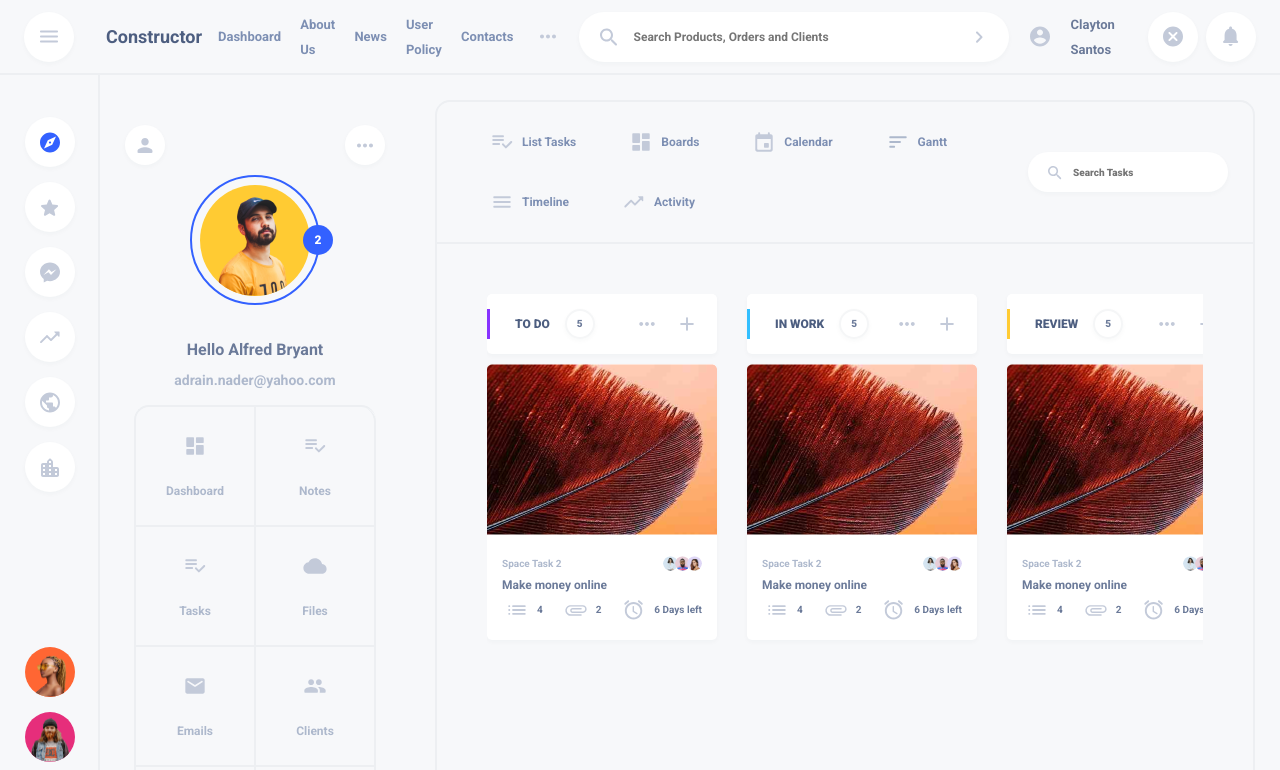
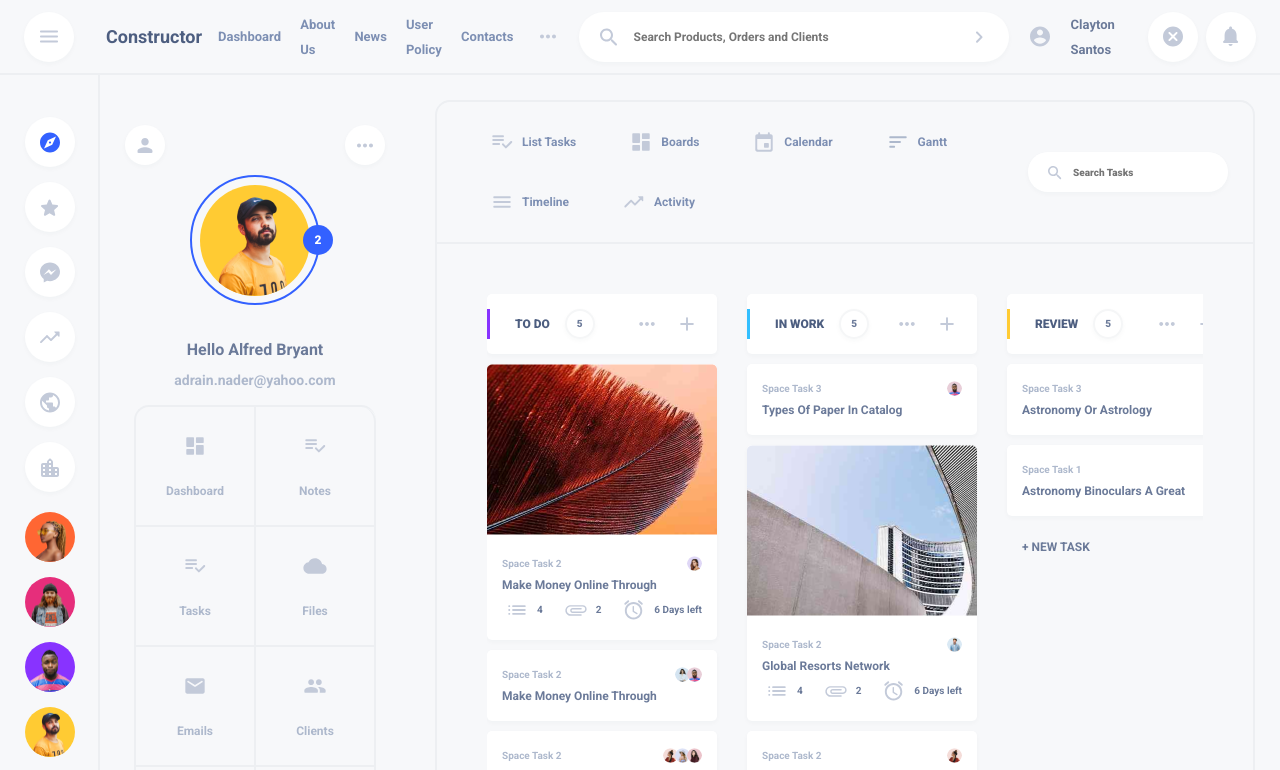
Before and after one commit to AyushBobale/NextDash, a Next.js app in the folder src/: page / in a window 1280 px wide. Shown: the top 770 px of the page. Built offline with nearby package versions, Linux system fonts and the light colour scheme.

Commit message:
css fixes

```diff
--- a/src/src/app/components/Todo.tsx
+++ b/src/src/app/components/Todo.tsx
@@ -35,7 +35,9 @@ const Todo = ({ image, taskCategory, taskName, profiles, duration }) => {
             <span>
               <Image src={Attachment} alt="" /> {duration?.attachments}
             </span>
-            <span>
+            <span
+              className={duration?.daysLeft <= 1 ? styles["red-filter"] : ""}
+            >
               <Image src={Time} alt="" />
               {duration?.daysLeft} Days left
             </span>
--- a/src/src/app/components/TodoCol.tsx
+++ b/src/src/app/components/TodoCol.tsx
@@ -1,25 +1,10 @@
 import Add from "../../../public/static/images/add.svg";
-import Avtaar1 from "../../../public/static/images/Avatar Image.png";
-import Avtaar2 from "../../../public/static/images/Avatar Image(1).png";
-import Avtaar3 from "../../../public/static/images/Avatar Image(2).png";
-import Avtaar4 from "../../../public/static/images/Avatar Image(3).png";
 import Image from "next/image";
-import Task1 from "../../../public/static/images/task1.png";
 import ThreeDotsH from "../../../public/static/images/h-3-dots.svg";
 import Todo from "./Todo";
 import styles from "../components/css/TodoCol.module.css";
 
-const tasks = [
-  {
-    image: Task1,
-    taskCategory: "Space Task 2",
-    taskName: "Make money online",
-    avtaar: [Avtaar1, Avtaar2, Avtaar3],
-    duration: { tasks: 4, attachments: 2, daysLeft: 6 },
-  },
-];
-
-const TodoCol = ({ title, color, todos }) => {
+const TodoCol = ({ title, color, tasks }) => {
   return (
     <div className={styles["todo-col"]}>
       <div className={styles["todo-col-head-wrapper"]}>
@@ -51,6 +36,7 @@ const TodoCol = ({ title, color, todos }) => {
           );
         })}
       </div>
+      <span className={styles["new-task"]}>+ NEW TASK</span>
     </div>
   );
 };
--- a/src/src/app/components/TodoContainer.tsx
+++ b/src/src/app/components/TodoContainer.tsx
@@ -1,13 +1,106 @@
 import Activity from "../../../public/static/images/trend.svg";
+import Avtaar1 from "../../../public/static/images/Avatar Image.png";
+import Avtaar2 from "../../../public/static/images/Avatar Image(1).png";
+import Avtaar3 from "../../../public/static/images/Avatar Image(2).png";
+import Avtaar4 from "../../../public/static/images/Avatar Image(3).png";
+import Avtaar5 from "../../../public/static/images/Avatar Image(4).png";
+import Avtaar6 from "../../../public/static/images/Avatar Image(5).png";
+import Avtaar7 from "../../../public/static/images/Avatar Image(6).png";
+import Avtaar8 from "../../../public/static/images/Avatar Image(7).png";
+import Avtaar9 from "../../../public/static/images/Avatar Image(8).png";
 import Calender from "../../../public/static/images/event.svg";
 import Dashboard from "../../../public/static/images/dashboard.svg";
 import Gantt from "../../../public/static/images/gantt.svg";
 import Image from "next/image";
 import Search from "../../../public/static/images/search.svg";
+import Task1 from "../../../public/static/images/task1.png";
+import Task2 from "../../../public/static/images/task2.png";
 import Tasks from "../../../public/static/images/tasks.svg";
 import TimeLine from "../../../public/static/images/ham-menu.svg";
 import TodoCol from "./TodoCol";
 import styles from "../components/css/TodoContainer.module.css";
+
+const taskTodo = [
+  {
+    image: Task1,
+    taskCategory: "Space Task 2",
+    taskName: "Make Money Online Through",
+    avtaar: [Avtaar1],
+    duration: { tasks: 4, attachments: 2, daysLeft: 6 },
+  },
+  {
+    taskCategory: "Space Task 2",
+    taskName: "Make Money Online Through",
+    avtaar: [Avtaar2, Avtaar3],
+  },
+  {
+    taskCategory: "Space Task 2",
+    taskName: "Search Engine Optimization ...",
+    avtaar: [Avtaar4, Avtaar5, Avtaar6],
+  },
+  {
+    taskCategory: "Space Task 2",
+    taskName: "Characteristics Of A Successful",
+    avtaar: [Avtaar7],
+  },
+  {
+    taskCategory: "Space Task 2",
+    taskName: "Getting Free Publicity",
+    avtaar: [Avtaar8],
+  },
+  {
+    taskCategory: "Space Task 2",
+    taskName: "Importance Of The Custom ...",
+    avtaar: [Avtaar9],
+  },
+];
+
+const taskWork = [
+  {
+    taskCategory: "Space Task 3",
+    taskName: "Types Of Paper In Catalog",
+    avtaar: [Avtaar2],
+  },
+  {
+    image: Task2,
+    taskCategory: "Space Task 2",
+    taskName: "Global Resorts Network",
+    avtaar: [Avtaar8],
+    duration: { tasks: 4, attachments: 2, daysLeft: 6 },
+  },
+  {
+    taskCategory: "Space Task 2",
+    taskName: "Development Apps",
+    avtaar: [Avtaar6],
+  },
+  {
+    taskCategory: "Space Task 2",
+    taskName: "Copper Canyon",
+    avtaar: [Avtaar7],
+    duration: { tasks: 4, attachments: 2, daysLeft: 1 },
+  },
+];
+
+const taskReview = [
+  {
+    taskCategory: "Space Task 3",
+    taskName: "Astronomy Or Astrology",
+    avtaar: [Avtaar1],
+  },
+  {
+    taskCategory: "Space Task 1",
+    taskName: "Astronomy Binoculars A Great",
+    avtaar: [Avtaar5],
+  },
+];
+
+const taskDone = [
+  {
+    taskCategory: "Space Task 2",
+    taskName: "Copper Canyon",
+    avtaar: [Avtaar7],
+  },
+];
 
 const TodoContainer = () => {
   return (
@@ -49,10 +142,10 @@ const TodoContainer = () => {
       </div>
 
       <div className={styles["todo-col-cont"]}>
-        <TodoCol title={"TO DO"} color={"#8833FF"} />
-        <TodoCol title={"IN WORK"} color={"#33BFFF"} />
-        <TodoCol title={"REVIEW"} color={"#FFCB33"} />
-        <TodoCol title={"DONE"} color={"#29CC39"} />
+        <TodoCol title={"TO DO"} color={"#8833FF"} tasks={taskTodo} />
+        <TodoCol title={"IN WORK"} color={"#33BFFF"} tasks={taskWork} />
+        <TodoCol title={"REVIEW"} color={"#FFCB33"} tasks={taskReview} />
+        <TodoCol title={"DONE"} color={"#29CC39"} tasks={taskDone} />
       </div>
     </div>
   );
--- a/src/src/app/components/css/Sidebar.module.css
+++ b/src/src/app/components/css/Sidebar.module.css
@@ -1,17 +1,20 @@
 .sidebar {
-  position: relative;
+  position: sticky;
   padding: 25px;
   padding-top: 42px;
-  top: 0;
+  top: var(--nav-height);
   left: 0;
   background: var(--primary-bg);
   width: var(--side-width);
   min-height: calc(100vh - var(--nav-height));
+  max-height: calc(100vh - var(--nav-height));
   border-right: 2px solid var(--border-cl);
 
   display: flex;
   flex-direction: column;
   justify-content: space-between;
+  /* overflow-y: scroll; */
+  gap: 20px;
 }
 
 .top {
--- a/src/src/app/components/css/Todo.module.css
+++ b/src/src/app/components/css/Todo.module.css
@@ -66,3 +66,8 @@
   width: 30px;
   margin-right: 5px;
 }
+
+.red-filter {
+  filter: invert(23%) sepia(85%) saturate(2754%) hue-rotate(346deg)
+    brightness(94%) contrast(91%);
+}
--- a/src/src/app/components/css/TodoCol.module.css
+++ b/src/src/app/components/css/TodoCol.module.css
@@ -48,6 +48,7 @@
 .th-right > img {
   height: 30px;
   width: 30px;
+  cursor: pointer;
 }
 
 .noti-cnt {
@@ -70,8 +71,18 @@
 
 .todos-map {
   margin-top: 10px;
+  padding-bottom: 20px;
   display: flex;
   flex-direction: column;
   gap: 10px;
   align-items: center;
 }
+
+.new-task {
+  cursor: pointer;
+  margin-left: 15px;
+  color: var(--grey-blue-60);
+  font-size: 12px;
+  font-weight: 700;
+  line-height: 20px;
+}
--- a/src/src/app/globals.css
+++ b/src/src/app/globals.css
@@ -25,6 +25,7 @@
   -moz-box-sizing: border-box;
   box-sizing: border-box;
   font-family: "Roboto", sans-serif;
+  scrollbar-width: thin;
 }
 
 html,
@@ -41,7 +42,6 @@ body {
 
 .main {
   /* margin-left: var(--side-width); */
-
   width: calc(100% - var(--side-width));
   background: var(--primary-bg);
 }
```
Also changed, not shown: src/public/static/images/task2.png (added).
